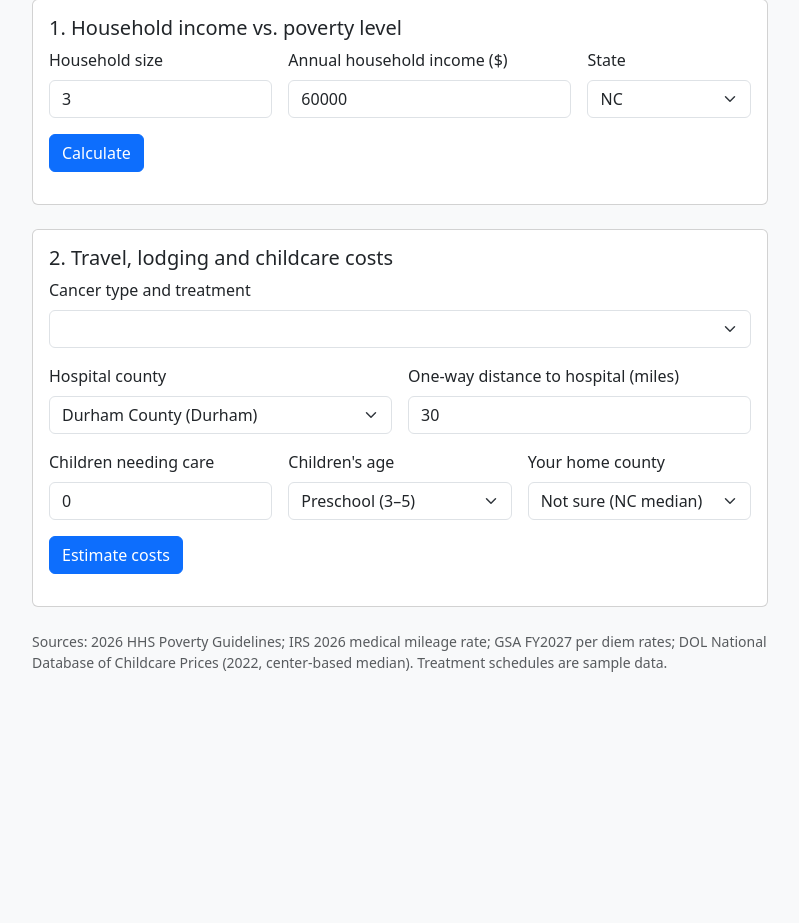
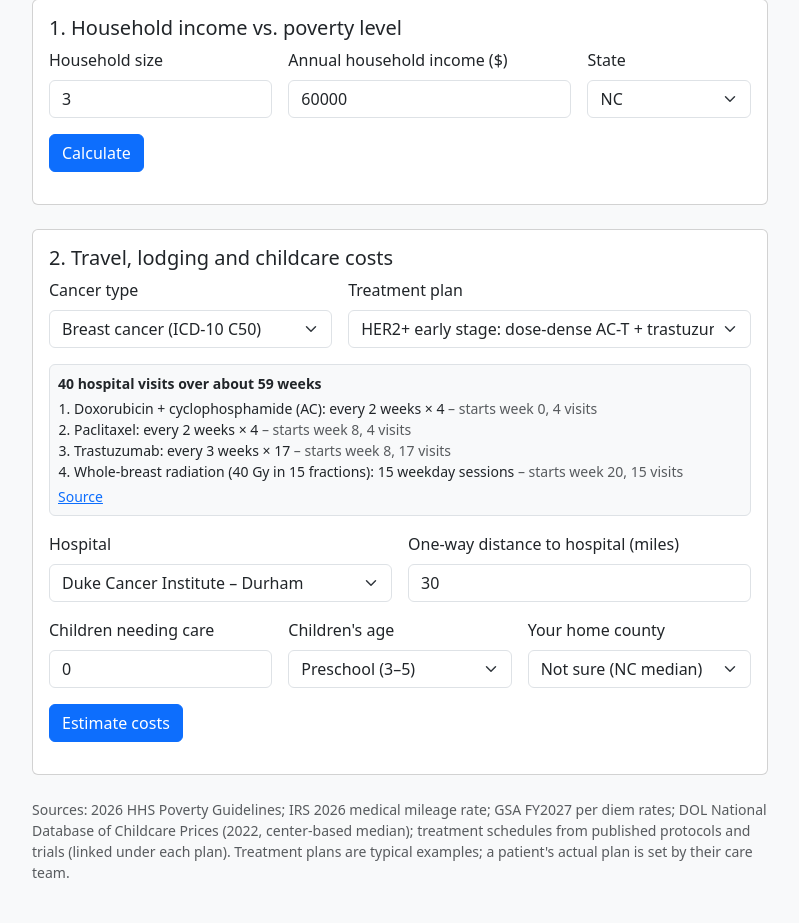
Before and after one commit to caroline1705/CS_316_Project, a Flask app: page / in a window 1280 px wide. Shown: the part 103-1026 px from the top of the page, without its empty margins (240-1039 px from the left). Before the commit the page ends 775 px from the top, so only its background shows below. Run offline with Flask 3, Linux system fonts and the light colour scheme; data comes from the database, SQL or seed files in the repository; both versions use the stored data as it was after the commit; data that the repository does not hold is empty.

Commit message:
Add 5 cancer regimens, hospitals, two-level menu

```diff
--- a/household/app.py
+++ b/household/app.py
@@ -1,12 +1,33 @@
-"""CureBase household API (prototype). Run:  python3 app.py"""
+"""CureBase household API. Run:  python3 init_db.py  then  python3 app.py"""
 import sqlite3
+from pathlib import Path
+
 from flask import Flask, request, jsonify, render_template
 from fpl import DB, fpl_percent
 from indirect import indirect_costs, AGE_GROUPS
+from regimen import regimen_summary
 
+HERE = Path(__file__).parent
 app = Flask(__name__)
 
 
+def query(sql, params=()):
+    """Run a read-only query and return all rows."""
+    conn = sqlite3.connect(DB)
+    try:
+        return conn.execute(sql, params).fetchall()
+    finally:
+        conn.close()
+
+
+# ---------------------------------------------------------------- web page
+@app.get("/")
+def household_page():
+    # The web page for this module (templates/household.html)
+    return render_template("household.html")
+
+
+# ---------------------------------------------------------------- FPL
 @app.get("/api/fpl")
 def api_fpl():
     # 1. Read inputs from the URL, e.g. /api/fpl?income=60000&size=3&state=NC
@@ -19,7 +40,7 @@ def api_fpl():
         return jsonify(error="income must be >= 0 and size >= 1"), 400
     state = request.args.get("state", "NC")
 
-    # 2. Run the SQL query from Step 1
+    # 2. Run the FPL query
     conn = sqlite3.connect(DB)
     try:
         result = fpl_percent(conn, income, size, state)
@@ -30,19 +51,94 @@ def api_fpl():
     return jsonify(income=income, household_size=size, state=state, **result)
 
 
+# ---------------------------------------------------------------- diagnosis and treatment
+@app.get("/api/cancers")
+def api_cancers():
+    # Step 1 of the two-level menu: supported cancer types
+    rows = query("SELECT cancer_id, name, icd10_prefix FROM cancer_type ORDER BY name")
+    return jsonify([{"cancer_id": cid, "name": name, "icd10": icd} for cid, name, icd in rows])
+
+
+@app.get("/api/regimens")
+def api_regimens():
+    # Step 2: regimens, optionally only for one cancer (?cancer=BREAST)
+    cancer = request.args.get("cancer")
+    rows = query("""
+        SELECT r.regimen_id, c.cancer_id, c.name, r.name
+        FROM regimen r JOIN cancer_type c ON c.cancer_id = r.cancer_id
+        WHERE (? IS NULL OR r.cancer_id = ?)
+        ORDER BY c.name, r.name""", (cancer, cancer))
+    return jsonify([{"regimen_id": rid, "cancer_id": cid, "cancer": cname, "regimen": rname}
+                    for rid, cid, cname, rname in rows])
+
+
+@app.get("/api/regimen-detail")
+def api_regimen_detail():
+    # Phases, total visits and duration of one regimen (?regimen=BREAST_ACT_H)
+    regimen = request.args.get("regimen")
+    if not regimen:
+        return jsonify(error="regimen is required"), 400
+    head = query("SELECT name, source_url FROM regimen WHERE regimen_id = ?", (regimen,))
+    if not head:
+        return jsonify(error=f"unknown regimen '{regimen}'"), 404
+
+    sql = (HERE / "regimen_detail_query.sql").read_text()
+    phases = [dict(zip(["phase", "treatment", "modality", "start_week", "cycle_days",
+                        "cycles", "visits_per_cycle", "visits"], row))
+              for row in query(sql, {"regimen_id": regimen})]
+    conn = sqlite3.connect(DB)
+    try:
+        summary = regimen_summary(conn, regimen_id=regimen)[0]
+    finally:
+        conn.close()
+    return jsonify(regimen_id=regimen, name=head[0][0], source_url=head[0][1],
+                   total_visits=summary[3], total_weeks=summary[4], phases=phases)
+
+
+# ---------------------------------------------------------------- locations
+@app.get("/api/hospitals")
+def api_hospitals():
+    # Hospitals in scope; each one's county decides the lodging rate
+    rows = query("SELECT hospital_id, name, city, county FROM hospital ORDER BY name")
+    return jsonify([{"hospital_id": hid, "name": name, "city": city, "county": county}
+                    for hid, name, city, county in rows])
+
+
+@app.get("/api/counties")
+def api_counties():
+    # NC counties that have their own GSA lodging rate (others use the standard rate)
+    rows = query("""
+        SELECT county, city FROM lodging_rate
+        WHERE state = 'NC' AND fiscal_year = 2027 AND county <> 'STANDARD'
+        ORDER BY county""")
+    return jsonify([{"county": county, "city": city} for county, city in rows])
+
+
+@app.get("/api/nc-counties")
+def api_nc_counties():
+    # All 100 NC counties, for the "home county" dropdown
+    rows = query("SELECT county FROM county WHERE state = 'NC' ORDER BY county")
+    return jsonify([county for (county,) in rows])
+
+
+# ---------------------------------------------------------------- indirect costs
 @app.get("/api/indirect-costs")
 def api_indirect_costs():
     # 1. Read inputs, e.g.
-    #    ?regimen=BREAST_ACT_H&distance=150&county=Durham&children=1&home_county=Durham&age_group=PRESCHOOL
+    #    ?regimen=BREAST_ACT_H&hospital=DUKE&distance=150&children=1&home_county=Durham&age_group=PRESCHOOL
+    #    (county=<name> can be passed instead of hospital=<id>)
     try:
         regimen = request.args["regimen"]
         distance = float(request.args["distance"])
-        county = request.args["county"]
         children = int(request.args.get("children", "0"))
     except (KeyError, ValueError):
-        return jsonify(error="regimen, county and a numeric distance are required"), 400
+        return jsonify(error="regimen and a numeric distance are required"), 400
+    hospital_id = request.args.get("hospital")
+    county = request.args.get("county")
     home_county = request.args.get("home_county") or None
     age_group = request.args.get("age_group", "PRESCHOOL").upper()
+    if not hospital_id and not county:
+        return jsonify(error="hospital (or county) is required"), 400
     if distance < 0:
         return jsonify(error="distance must be >= 0"), 400
     if not 0 <= children <= 10:
@@ -52,11 +148,16 @@ def api_indirect_costs():
 
     conn = sqlite3.connect(DB)
     try:
-        # 2. Make sure the regimen exists before running the cost query
-        found = conn.execute(
-            "SELECT 1 FROM regimen WHERE regimen_id = ?", (regimen,)).fetchone()
-        if found is None:
+        # 2. Check the regimen and look up the hospital's county
+        if conn.execute("SELECT 1 FROM regimen WHERE regimen_id = ?", (regimen,)).fetchone() is None:
             return jsonify(error=f"unknown regimen '{regimen}'"), 404
+        hospital_name = None
+        if hospital_id:
+            row = conn.execute("SELECT name, county FROM hospital WHERE hospital_id = ?",
+                               (hospital_id,)).fetchone()
+            if row is None:
+                return jsonify(error=f"unknown hospital '{hospital_id}'"), 404
+            hospital_name, county = row
 
         # 3. Run the cost query
         result = indirect_costs(conn, regimen, distance, county, num_children=children,
@@ -65,57 +166,9 @@ def api_indirect_costs():
         conn.close()
 
     # 4. Return JSON
-    return jsonify(regimen=regimen, distance_miles=distance, county=county,
-                   children=children, home_county=home_county, age_group=age_group,
-                   **result)
-
-
-@app.get("/")
-def household_page():
-    # The web page for this module (templates/household.html)
-    return render_template("household.html")
-
-
-@app.get("/api/regimens")
-def api_regimens():
-    # Options for the cancer/regimen dropdown, read from the database,
-    # so the page updates automatically when the team changes the data.
-    conn = sqlite3.connect(DB)
-    try:
-        rows = conn.execute("""
-            SELECT r.regimen_id, c.name, r.name
-            FROM regimen r JOIN cancer_type c ON c.cancer_id = r.cancer_id
-            ORDER BY c.name, r.name""").fetchall()
-    finally:
-        conn.close()
-    return jsonify([{"regimen_id": rid, "cancer": cancer, "regimen": name}
-                    for rid, cancer, name in rows])
-
-
-@app.get("/api/counties")
-def api_counties():
-    # NC counties that have their own GSA lodging rate (others use the standard rate)
-    conn = sqlite3.connect(DB)
-    try:
-        rows = conn.execute("""
-            SELECT county, city FROM lodging_rate
-            WHERE state = 'NC' AND fiscal_year = 2027 AND county <> 'STANDARD'
-            ORDER BY county""").fetchall()
-    finally:
-        conn.close()
-    return jsonify([{"county": county, "city": city} for county, city in rows])
-
-
-@app.get("/api/nc-counties")
-def api_nc_counties():
-    # All 100 NC counties, for the "home county" dropdown
-    conn = sqlite3.connect(DB)
-    try:
-        rows = conn.execute("""
-            SELECT county FROM county WHERE state = 'NC' ORDER BY county""").fetchall()
-    finally:
-        conn.close()
-    return jsonify([county for (county,) in rows])
+    return jsonify(regimen=regimen, hospital=hospital_id, hospital_name=hospital_name,
+                   county=county, distance_miles=distance, children=children,
+                   home_county=home_county, age_group=age_group, **result)
 
 
 if __name__ == "__main__":
--- a/household/init_db.py
+++ b/household/init_db.py
@@ -10,6 +10,7 @@ SCRIPTS = [
     "schema_regimen.sql", "seed_regimen.sql",         # treatment regimens
     "schema_indirect.sql", "seed_indirect.sql",       # mileage / lodging
     "seed_childcare.sql",                             # DOL county childcare prices
+    "seed_hospital.sql",                              # hospitals in scope
 ]
 
 if __name__ == "__main__":
--- a/household/regimen.py
+++ b/household/regimen.py
@@ -15,9 +15,9 @@ def init_db():
     return conn
 
 
-def regimen_summary(conn, cancer_id=None):
+def regimen_summary(conn, cancer_id=None, regimen_id=None):
     sql = (HERE / "regimen_query.sql").read_text()
-    return conn.execute(sql, {"cancer_id": cancer_id}).fetchall()
+    return conn.execute(sql, {"cancer_id": cancer_id, "regimen_id": regimen_id}).fetchall()
 
 
 if __name__ == "__main__":
--- a/household/regimen_query.sql
+++ b/household/regimen_query.sql
@@ -1,4 +1,5 @@
 -- Summary per regimen: total hospital visits and total length in weeks.
+-- Optional filters: :cancer_id, :regimen_id (pass NULL to skip).
 -- Radiation is daily on weekdays, so 15 sessions = 3 weeks (5 per week).
 SELECT
     r.regimen_id,
@@ -14,5 +15,6 @@ FROM regimen r
 JOIN cancer_type   c ON c.cancer_id  = r.cancer_id
 JOIN regimen_phase p ON p.regimen_id = r.regimen_id
 WHERE (:cancer_id IS NULL OR r.cancer_id = :cancer_id)
+  AND (:regimen_id IS NULL OR r.regimen_id = :regimen_id)
 GROUP BY r.regimen_id, c.name, r.name
 ORDER BY r.regimen_id;
--- a/household/schema_regimen.sql
+++ b/household/schema_regimen.sql
@@ -17,7 +17,7 @@ CREATE TABLE treatment (
     treatment_id  VARCHAR(32) PRIMARY KEY,         -- e.g. 'AC'
     name          VARCHAR(128) NOT NULL,
     modality      VARCHAR(16) NOT NULL
-                  CHECK (modality IN ('CHEMO','TARGETED','IMMUNO','RADIATION','SURGERY'))
+                  CHECK (modality IN ('CHEMO','TARGETED','IMMUNO','HORMONE','RADIATION','CHEMORADIATION','SURGERY'))
 );
 
 -- A standard treatment plan for one cancer type.
--- a/household/templates/household.html
+++ b/household/templates/household.html
@@ -38,18 +38,25 @@
     </div>
   </div>
 
-  <!-- ===== Card 2: Indirect costs (calls /api/regimens, /api/counties, /api/indirect-costs) ===== -->
+  <!-- ===== Card 2: Indirect costs
+       (calls /api/cancers, /api/regimens, /api/regimen-detail, /api/hospitals,
+        /api/nc-counties, /api/indirect-costs) ===== -->
   <div class="card mb-4">
     <div class="card-body">
       <h2 class="h5">2. Travel, lodging and childcare costs</h2>
       <form id="cost-form" class="row g-3">
-        <div class="col-12">
-          <label class="form-label" for="regimen">Cancer type and treatment</label>
+        <div class="col-sm-5">
+          <label class="form-label" for="cancer">Cancer type</label>
+          <select class="form-select" id="cancer" required></select>
+        </div>
+        <div class="col-sm-7">
+          <label class="form-label" for="regimen">Treatment plan</label>
           <select class="form-select" id="regimen" required></select>
         </div>
+        <div class="col-12" id="regimen-detail"></div>
         <div class="col-sm-6">
-          <label class="form-label" for="county">Hospital county</label>
-          <select class="form-select" id="county"></select>
+          <label class="form-label" for="hospital">Hospital</label>
+          <select class="form-select" id="hospital" required></select>
         </div>
         <div class="col-sm-6">
           <label class="form-label" for="distance">One-way distance to hospital (miles)</label>
@@ -79,8 +86,9 @@
   </div>
 
   <p class="small text-muted">Sources: 2026 HHS Poverty Guidelines; IRS 2026 medical mileage rate;
-    GSA FY2027 per diem rates; DOL National Database of Childcare Prices (2022, center-based median).
-    Treatment schedules are sample data.</p>
+    GSA FY2027 per diem rates; DOL National Database of Childcare Prices (2022, center-based median);
+    treatment schedules from published protocols and trials (linked under each plan).
+    Treatment plans are typical examples; a patient's actual plan is set by their care team.</p>
 </div>
 
 <script>
@@ -89,21 +97,50 @@ const showError = (box, msg) => box.innerHTML = `<div class="alert alert-danger
 
 // Fill the dropdowns from the database when the page loads
 async function loadOptions() {
-  const regimens = await (await fetch("/api/regimens")).json();
-  document.getElementById("regimen").innerHTML = regimens.map(r =>
-    `<option value="${r.regimen_id}">${r.cancer} – ${r.regimen}</option>`).join("");
+  const cancers = await (await fetch("/api/cancers")).json();
+  document.getElementById("cancer").innerHTML = cancers.map(c =>
+    `<option value="${c.cancer_id}">${c.name} (ICD-10 ${c.icd10})</option>`).join("");
+  await loadRegimens();
 
-  const counties = await (await fetch("/api/counties")).json();
-  document.getElementById("county").innerHTML = counties.map(c =>
-    `<option value="${c.county}">${c.county} County (${c.city})</option>`).join("")
-    + `<option value="OTHER">Other NC county (state standard rate)</option>`;
-  document.getElementById("county").value = "Durham";
+  const hospitals = await (await fetch("/api/hospitals")).json();
+  document.getElementById("hospital").innerHTML = hospitals.map(h =>
+    `<option value="${h.hospital_id}">${h.name} – ${h.city}</option>`).join("");
+  document.getElementById("hospital").value = "DUKE";
 
   const home = await (await fetch("/api/nc-counties")).json();
   document.getElementById("home_county").innerHTML =
     `<option value="">Not sure (NC median)</option>` +
     home.map(c => `<option value="${c}">${c} County</option>`).join("");
 }
+
+// Two-level menu: the treatment plans depend on the cancer type
+async function loadRegimens() {
+  const cancer = document.getElementById("cancer").value;
+  const regimens = await (await fetch("/api/regimens?cancer=" + encodeURIComponent(cancer))).json();
+  document.getElementById("regimen").innerHTML = regimens.map(r =>
+    `<option value="${r.regimen_id}">${r.regimen}</option>`).join("");
+  await showRegimenDetail();
+}
+
+// Show the phases, total visits and duration of the selected plan
+async function showRegimenDetail() {
+  const box = document.getElementById("regimen-detail");
+  const regimen = document.getElementById("regimen").value;
+  if (!regimen) { box.innerHTML = ""; return; }
+  const d = await (await fetch("/api/regimen-detail?regimen=" + encodeURIComponent(regimen))).json();
+  const every = p => p.cycle_days === 1 ? `${p.cycles} weekday sessions`
+      : `every ${p.cycle_days % 7 === 0 ? (p.cycle_days / 7) + " week" + (p.cycle_days === 7 ? "" : "s") : p.cycle_days + " days"} × ${p.cycles}`;
+  box.innerHTML = `<div class="border rounded bg-light p-2 small">
+      <div class="fw-semibold mb-1">${d.total_visits} hospital visits over about ${d.total_weeks} weeks</div>
+      <ol class="mb-1 ps-3">${d.phases.map(p =>
+        `<li>${p.treatment}: ${every(p)}${p.visits_per_cycle > 1 ? ` (${p.visits_per_cycle} visits each)` : ""}
+         <span class="text-muted">– starts week ${p.start_week}, ${p.visits} visits</span></li>`).join("")}</ol>
+      <a href="${d.source_url}" target="_blank" rel="noopener">Source</a>
+    </div>`;
+}
+
+document.getElementById("cancer").addEventListener("change", loadRegimens);
+document.getElementById("regimen").addEventListener("change", showRegimenDetail);
 
 // Card 1: send household info to /api/fpl and show the result
 document.getElementById("fpl-form").addEventListener("submit", async e => {
@@ -129,7 +166,7 @@ document.getElementById("cost-form").addEventListener("submit", async e => {
   const box = document.getElementById("cost-result");
   const params = new URLSearchParams({
     regimen: document.getElementById("regimen").value,
-    county: document.getElementById("county").value,
+    hospital: document.getElementById("hospital").value,
     distance: document.getElementById("distance").value,
     children: document.getElementById("children").value || "0",
     age_group: document.getElementById("age_group").value,
@@ -138,14 +175,24 @@ document.getElementById("cost-form").addEventListener("submit", async e => {
   const res = await fetch("/api/indirect-costs?" + params);
   const d = await res.json();
   if (!res.ok) return showError(box, d.error);
+  // Tell the user when data was missing and a fallback was used
+  const notes = [];
+  if (d.lodging_is_standard)
+    notes.push(`${d.county} County has no GSA county rate, so the NC standard lodging rate is used.`);
+  if (d.children > 0 && d.childcare_is_median)
+    notes.push(d.home_county
+      ? `No DOL childcare data for ${d.home_county} County, so the NC median is used.`
+      : `Home county not given, so the NC median childcare price is used.`);
+  notes.push(`Assumes one overnight stay per visit when the hospital is 100+ miles away, and one day of childcare per visit.`);
   box.innerHTML = `
-    <p class="mb-2">About <strong>${d.total_visits} hospital visits</strong> for this treatment.</p>
+    <p class="mb-2">About <strong>${d.total_visits} hospital visits</strong> to ${d.hospital_name} (${d.county} County).</p>
     <table class="table table-sm mb-0">
       <tr><td>Travel (${d.cents_per_mile}¢ per mile, round trip)</td><td class="text-end">${money(d.travel)}</td></tr>
       <tr><td>Lodging and meals (if 100+ miles away)</td><td class="text-end">${money(d.lodging)}</td></tr>
       <tr><td>Childcare (${d.children} child${d.children == 1 ? "" : "ren"}, ${money(d.childcare_weekly)}/week ÷ 5 per visit day)</td><td class="text-end">${money(d.childcare)}</td></tr>
       <tr class="fw-bold"><td>Total non-medical cost</td><td class="text-end">${money(d.total)}</td></tr>
-    </table>`;
+    </table>
+    <ul class="small text-muted mt-2 mb-0">${notes.map(n => `<li>${n}</li>`).join("")}</ul>`;
 });
 
 loadOptions();
```
Also changed, not shown: household/indirect.py (+15 -2 lines), household/indirect_query.sql (+6 -3 lines), household/regimen_detail_query.sql (added, +8 -0 lines), household/schema_indirect.sql (+12 -0 lines), household/seed_hospital.sql (added, +7 -0 lines), household/seed_indirect.sql (+5 -5 lines), household/seed_regimen.sql (+44 -22 lines), household/README.md.
